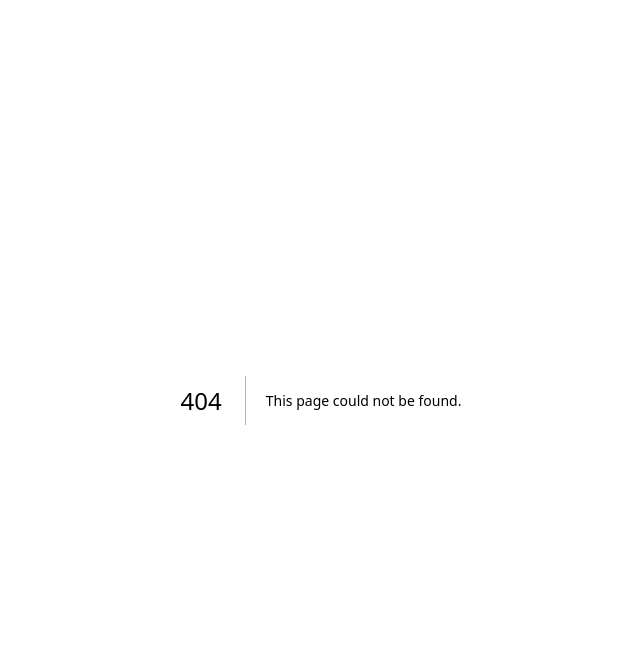
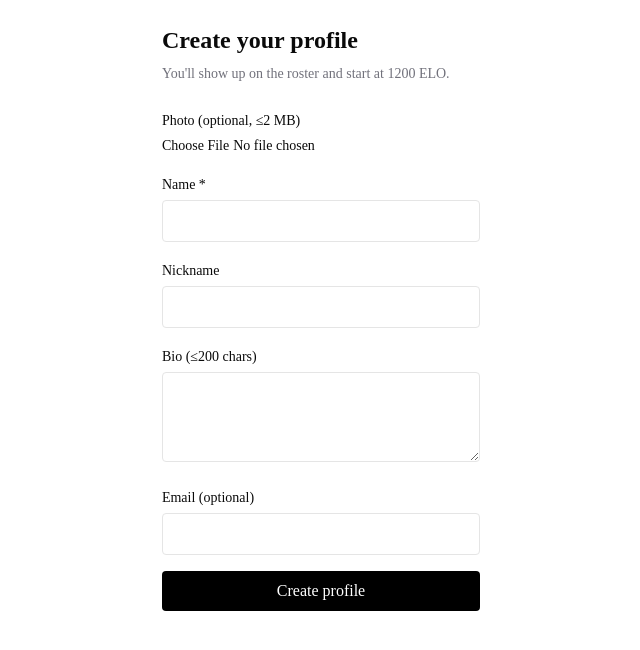
Before and after one commit to mahirmahbub-cyber/drive-table-tennis, a Next.js app: page /join in a window 1280 px wide. Before the commit this address had no page. Shown: the top 650 px of the page, without its empty margins (319-959 px from the left). Built offline with nearby package versions, Linux system fonts and the light colour scheme; no server answers.

Commit message:
feat(join): self-serve player profile creation with photo upload

```diff
--- /dev/null
+++ b/app/(public)/join/page.tsx
@@ -0,0 +1,13 @@
+import { JoinForm } from '@/components/join-form'
+
+export default function JoinPage() {
+  return (
+    <main className="mx-auto max-w-md p-6">
+      <h1 className="mb-2 text-2xl font-semibold">Create your profile</h1>
+      <p className="mb-6 text-sm text-zinc-500">
+        You&apos;ll show up on the roster and start at 1200 ELO.
+      </p>
+      <JoinForm />
+    </main>
+  )
+}
--- /dev/null
+++ b/components/join-form.tsx
@@ -0,0 +1,73 @@
+'use client'
+
+import { useState } from 'react'
+import { createPlayerSelfServe } from '@/app/actions/players'
+
+export function JoinForm() {
+  const [error, setError] = useState<string | null>(null)
+  const [pending, setPending] = useState(false)
+
+  async function handleSubmit(formData: FormData) {
+    setError(null)
+    setPending(true)
+    const result = await createPlayerSelfServe(formData)
+    setPending(false)
+    if (result && 'error' in result) setError(result.error)
+  }
+
+  return (
+    <form action={handleSubmit} className="space-y-4">
+      <label className="block">
+        <span className="text-sm font-medium">Photo (optional, ≤2 MB)</span>
+        <input
+          type="file"
+          name="photo"
+          accept="image/*"
+          className="mt-1 block w-full text-sm"
+        />
+      </label>
+      <label className="block">
+        <span className="text-sm font-medium">Name *</span>
+        <input
+          name="name"
+          required
+          maxLength={60}
+          className="mt-1 w-full rounded border px-3 py-2"
+        />
+      </label>
+      <label className="block">
+        <span className="text-sm font-medium">Nickname</span>
+        <input
+          name="nickname"
+          maxLength={30}
+          className="mt-1 w-full rounded border px-3 py-2"
+        />
+      </label>
+      <label className="block">
+        <span className="text-sm font-medium">Bio (≤200 chars)</span>
+        <textarea
+          name="bio"
+          maxLength={200}
+          rows={3}
+          className="mt-1 w-full rounded border px-3 py-2"
+        />
+      </label>
+      <label className="block">
+        <span className="text-sm font-medium">Email (optional)</span>
+        <input
+          name="email"
+          type="email"
+          className="mt-1 w-full rounded border px-3 py-2"
+        />
+      </label>
+      {error && <div className="text-sm text-red-600">{error}</div>}
+      <button
+        type="submit"
+        disabled={pending}
+        className="w-full rounded bg-black px-3 py-2 text-white disabled:opacity-50"
+      >
+        {pending ? 'Creating…' : 'Create profile'}
+      </button>
+    </form>
+  )
+}
```
